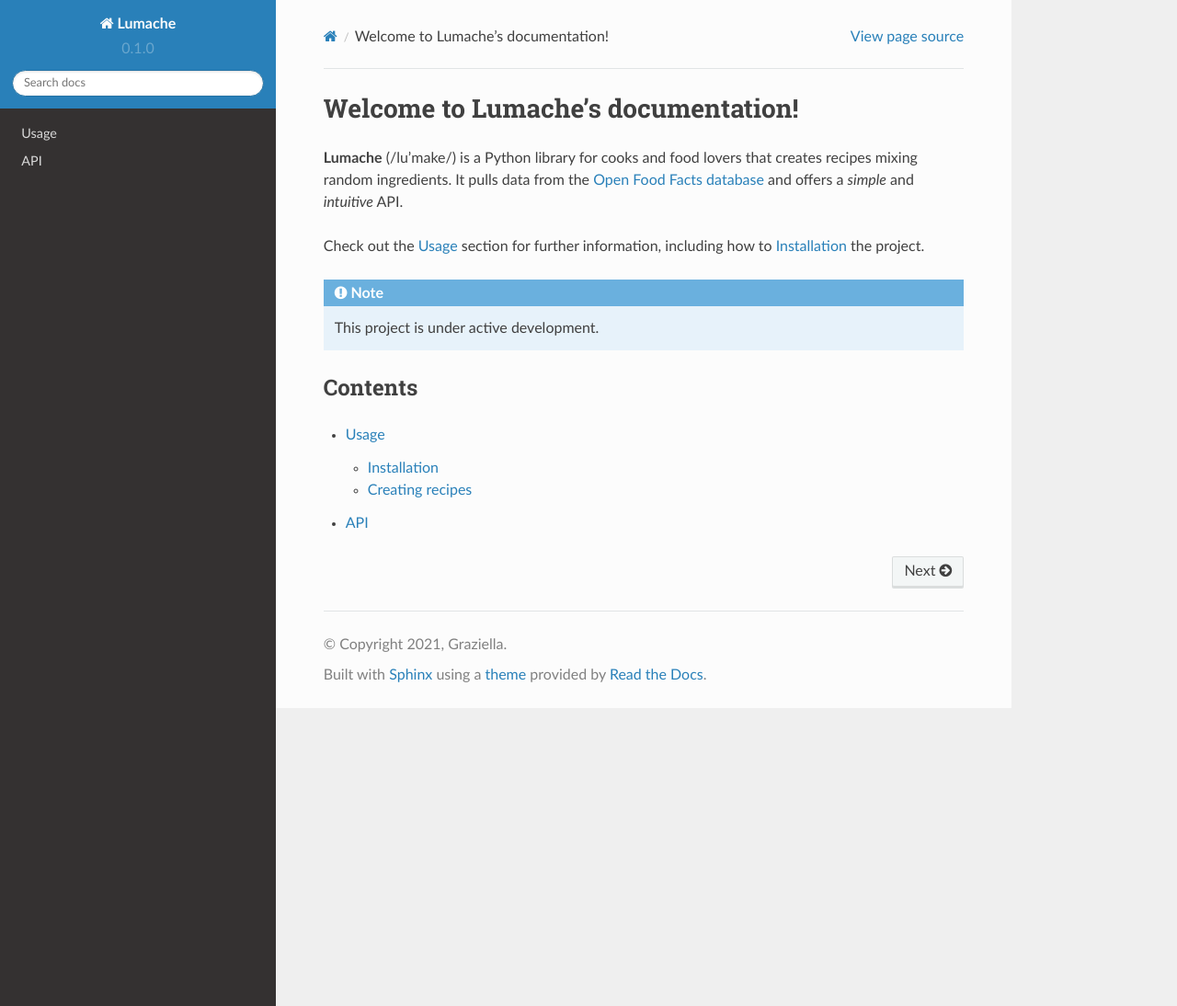
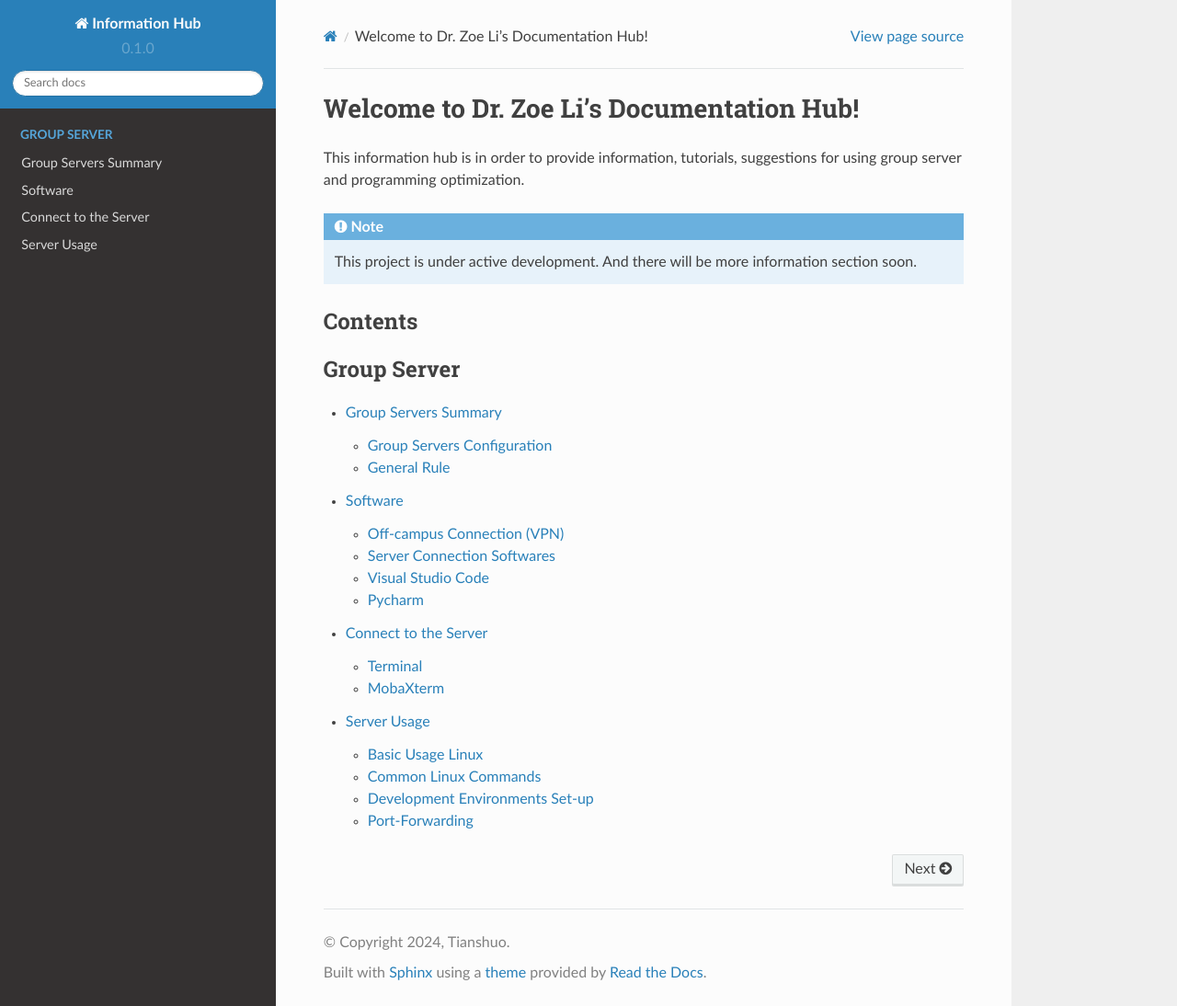
Before and after one commit to li-tianshuo/zoeli_server, a Sphinx documentation site: the page built from docs/source/index.rst, in a window 1280 px wide and 1094 px high. Shown: the whole window at 92% size. Built offline with Sphinx 7.4.7 and the Read the Docs theme 2.0.0, drawn with Linux system fonts in a browser that asks for light colours.

```diff
--- a/docs/source/conf.py
+++ b/docs/source/conf.py
@@ -2,9 +2,9 @@
 
 # -- Project information
 
-project = 'Lumache'
-copyright = '2021, Graziella'
-author = 'Graziella'
+project = 'Information Hub'
+copyright = '2024, Tianshuo'
+author = 'Tianshuo Li'
 
 release = '0.1'
 version = '0.1.0'
@@ -30,6 +30,5 @@ templates_path = ['_templates']
 # -- Options for HTML output
 
 html_theme = 'sphinx_rtd_theme'
-
 # -- Options for EPUB output
 epub_show_urls = 'footnote'
--- /dev/null
+++ b/docs/source/group_server_summary.rst
@@ -0,0 +1,36 @@
+Group Servers Summary
+=========================
+
+Group Servers Configuration
+------------------------------------
+
+There are two servers available for use and the configuration are shown as below:
+
+.. list-table:: Group Servers Configuration
+   :widths: 10 45 45
+   :header-rows: 1
+
+   * -
+     - Server 1
+     - Server 2
+   * - CPU
+     - 4x Intel Xeon Gold 6134
+     - 2x lntel Xeon Gold 6230
+   * - GPU
+     - None
+     - 8x GeForce RTX 2080 Ti
+   * - RAM
+     - 24x 64GB LRDIMM
+     - Row 2, column 3
+   * - Storage
+     - 12x 1.92TB SSD (Shareable)
+     - 1x 3840GB + 1x 1.92TB SSD (Shareable)
+   * - Back-up
+     - None
+     - None
+
+General Rule
+----------------------
+* Never use ``sudo`` or ``su`` unless you approval from both Professor and RHCSA.
+* If any of server is in high utilization and you need computation resources, contact Dr. Zoe Li or Tianshuo Li for coordination.
+* Please use server 2 for computation tasks required GPU (e.g. modeling training, parallel processing), and server 1 for other tasks (e.g. downloading data, file processing). The disk on both server are shareable so please do not worry about data transferring stuff.
--- a/docs/source/index.rst
+++ b/docs/source/index.rst
@@ -1,22 +1,20 @@
-Welcome to Lumache's documentation!
+Welcome to Dr. Zoe Li's Documentation Hub!
 ===================================
 
-**Lumache** (/lu'make/) is a Python library for cooks and food lovers
-that creates recipes mixing random ingredients.
-It pulls data from the `Open Food Facts database <https://world.openfoodfacts.org/>`_
-and offers a *simple* and *intuitive* API.
-
-Check out the :doc:`usage` section for further information, including
-how to :ref:`installation` the project.
+This information hub is in order to provide information, tutorials, suggestions for using group server and programming optimization.
 
 .. note::
 
-   This project is under active development.
+   This project is under active development. And there will be more information section soon.
 
 Contents
 --------
 
 .. toctree::
+   :maxdepth: 2
+   :caption: Group Server
 
+   group_server_summary
+   software
+   tutorials
    usage
-   api
--- /dev/null
+++ b/docs/source/software.rst
@@ -0,0 +1,51 @@
+Software
+==========
+This page will list softwares may need.
+
+Off-campus Connection (VPN)
+------------------------------------
+The server and other McMaster resources required login from McMaster University network, if you are out of campus, VPN is needed.
+
+To set up the VPN, click `this <https://uts.mcmaster.ca/services/computers-printers-and-software/virtual-private-networking/>`_.
+
+Server Connection Softwares
+------------------------------------
+There are usually two functions need for server connection: SSH and SFTP. Secure Shell (SSH) protocol allows sending commands securely under an untrusted network. Secure File Transfer Protocol (SFTP) allows devices to access, transfer, and manage the file and data.
+
+
+The following software are recommend for server connection:
+
+.. list-table:: Server Connection Softwares
+   :widths: 30 30 30
+   :header-rows: 1
+
+   * - Name
+     - Platform
+     - Functions
+   * - `MobaXterm <https://mobaxterm.mobatek.net/>`_
+     - Windows
+     - All-in-one
+   * - `Xshell <https://www.netsarang.com/en/xshell/>`_
+     - Windows
+     - SSH
+   * - `Putty <https://www.putty.org/>`_
+     - Windows
+     - SSH
+   * - `XFTP <https://www.netsarang.com/en/xftp/>`_
+     - Windows
+     - SFTP
+   * - `Transmit [Toll] <https://www.panic.com/transmit/>`_
+     - MacOS
+     - All-in-one
+
+.. note::
+
+   Server Connection Softwares is not mandatory for connect to server, however, they are with easy-use interface and other features. You can always use default terminal connect to server (both on Windows and MacOS).
+
+Visual Studio Code
+------------------------------------
+`Vs Code <https://code.visualstudio.com/>`_ is a nice editor for coding (``it also support remote editing for server!``).
+
+Pycharm
+------------------------------------
+`Pycharm <https://www.jetbrains.com/pycharm/>`_  is a nice Python IDE for python coding (``it also support remote editing for server!``).
--- /dev/null
+++ b/docs/source/tutorials.rst
@@ -0,0 +1,63 @@
+Connect to the Server
+===================================
+.. warning::
+
+    Please make sure you are in McMaster Network or already connected to VPN before connecting to the server.
+
+Terminal
+------------------------------------
+Start a ``cmd`` (Windows) or ``terminal`` (MacOS) on your computer.
+
+.. note::
+
+    You may need to check if SSH function is activate on your Windows by this `link <https://learn.microsoft.com/en-us/windows/terminal/tutorials/ssh>`_.
+
+Input the following command:
+
+.. code-block:: console
+
+    ssh [username]@[server name]
+
+.. image:: images/server_connect/1.png
+  :width: 800
+
+It will let you accept identity, then input `yes`. Then you can input your password for server.
+
+.. note::
+
+    The Linux will not showing password and you can just enter it.
+
+You will see this if you login successfully.
+
+.. image:: images/server_connect/3.png
+  :width: 400
+MobaXterm
+------------------------------------
+Click `Session` to start a new session on MobaXterm
+
+.. image:: images/server_connect/Picture1.png
+  :width: 800
+
+Click `SSH` tab to create new SSH connection, then input ``Remote host`` and ``Specify username`` information. Click the `Password` icon before ``port`` to manage the credentials for server. You can select the saved credentials by drop-down menu of ``Specify username``.
+
+.. image:: images/server_connect/Picture2.png
+  :width: 800
+
+.. note::
+
+   The server will require all users change the password when you first login, please update your credentials after change you password.
+
+Click `Credentials` tab to and click `New` button to input your user name and password.
+
+.. image:: images/server_connect/Picture5.png
+  :width: 800
+
+After create a connection, you will notice there is a new connection on the left side bar. Click the new connection and accept identity.
+
+.. image:: images/server_connect/Picture3.png
+  :width: 800
+
+Now you are login the server.
+
+.. image:: images/server_connect/Picture4.png
+  :width: 800
--- a/docs/source/usage.rst
+++ b/docs/source/usage.rst
@@ -1,33 +1,132 @@
-Usage
-=====
+Server Usage
+===============
 
-.. _installation:
-
-Installation
-------------
-
-To use Lumache, first install it using pip:
+Basic Usage Linux
+------------------------
+Every user will assign a folder under ``\home`` folder, and you only have permission to your own folder. The folder name is as follows:
 
 .. code-block:: console
 
-   (.venv) $ pip install lumache
+    /mnt/zoeliserv/1/home/[user name]
 
-Creating recipes
-----------------
+.. image:: images/usage/1.png
+  :width: 200
 
-To retrieve a list of random ingredients,
-you can use the ``lumache.get_random_ingredients()`` function:
+Most of operations of Linux will be done in Terminal, and you can use process you file (`upload, download, edit, delete`) by any SFTP software with interface.
 
-.. autofunction:: lumache.get_random_ingredients
+You can always use ``tab`` to autocomplete the command, filename, and potential options.
 
-The ``kind`` parameter should be either ``"meat"``, ``"fish"``,
-or ``"veggies"``. Otherwise, :py:func:`lumache.get_random_ingredients`
-will raise an exception.
+``cd`` is one of most important command in Linux to change the current path of terminal. And any commands operations will set to the current path in default. Here are example for use cd command:
 
-.. autoexception:: lumache.InvalidKindError
+.. code-block:: console
 
-For example:
+    cd /home   # Change the path to /home folder
+    cd /mnt/zoeliserv/1/home/li2670    # Change the path to /home folder with absolute path
+    cd ..   # Change the path to parent folder
 
->>> import lumache
->>> lumache.get_random_ingredients()
-['shells', 'gorgonzola', 'parsley']
+``ls`` command will list all content under the directory.
+
+``clear`` command will clear the message of terminal.
+
+You can find more information about Linux command via `this link <https://www.hostinger.com/tutorials/linux-commands>`_.
+
+.. warning::
+
+    Most of Linux command will not return any error messages if execute successfully and most of them will not give warning if you command may caused issue. Be caution with all command that you type!
+
+Common Linux Commands
+------------------------
+Here are commands to start common software on server.
+
+``R`` command will start the R environment.
+
+``python`` or ``python3`` command will start the python environment.
+
+``matlab`` command will start the Matlab.
+
+``jupyter`` command will start the jupyter notebook.
+
+Development Environments Set-up
+-----------------------------------
+Conda
+*****
+**Part I: Initial Conda Environment**
+
+* Step A: Initialize conda for your user:
+
+.. code-block:: console
+
+   conda init
+
+* Step B:Make the conda environment immediately available for your current shell session
+
+.. code-block:: console
+
+   source ~/.bashrc
+
+* Step C: Deactivate the base conda environment
+
+.. code-block:: console
+
+   conda deactivate
+
+**Part II: Usage of Conda Environment**
+
+* Step 1: Create a New Conda Environment (You can use any version of python instead of 3.10)
+
+.. code-block:: console
+
+   conda create -n my_env python=3.10
+
+Confirm with y when prompted.
+
+* Step 2: Activate the New Environment
+
+.. code-block:: console
+
+   conda activate my_env
+
+* Step 4: Install Software
+
+.. code-block:: console
+
+   pip install …
+
+* Step 7: Deactivate the Environment
+
+When you're finished, deactivate the Conda environment to return to your base environment.
+
+.. code-block:: console
+
+   conda deactivate
+
+
+Port-Forwarding
+------------------------
+There are softwares need port-forwarding for use such as jupyter notebook, or other web-based applications. You need to get the port software need, then do the port-forwarding.
+
+Click the ``Tunneling`` Tab.
+
+.. image:: images/server_connect/Picture1.png
+  :width: 800
+
+Then click ``New SSH Tunnel``
+
+.. image:: images/usage/4.png
+  :width: 800
+
+Input the server information, forwarding port on both server and your device. The following example showing forward server port 8000 to my device port 8000.
+
+.. image:: images/usage/3.png
+  :width: 800
+
+Then click ``Start`` icon.
+
+.. image:: images/usage/4.png
+  :width: 800
+
+Then go to your browser and input following:
+
+.. code-block:: console
+
+   127.0.0.1:[port]
--- a/pyproject.toml
+++ b/pyproject.toml
@@ -3,6 +3,6 @@ requires = ["flit_core >=3.2,<4"]
 build-backend = "flit_core.buildapi"
 
 [project]
-name = "lumache"
-authors = [{name = "Graziella", email = "graziella@lumache"}]
+name = "Dr. Zoe Li Information Hub"
+authors = [{name = "Tianshuo", email = "li2670@mcmaster.ca"}]
 dynamic = ["version", "description"]
```
Also changed, not shown: docs/source/generated/lumache.rst (added, +17 -0 lines), docs/source/images/server_connect/1.png (added), docs/source/images/server_connect/2.png (added), docs/source/images/server_connect/3.png (added), docs/source/images/server_connect/Picture1.png (added), docs/source/images/server_connect/Picture2.png (added), docs/source/images/server_connect/Picture3.png (added), docs/source/images/server_connect/Picture4.png (added), docs/source/images/server_connect/Picture5.png (added), docs/source/images/usage/1.png (added), docs/source/images/usage/3.png (added), docs/source/images/usage/4.png (added).
